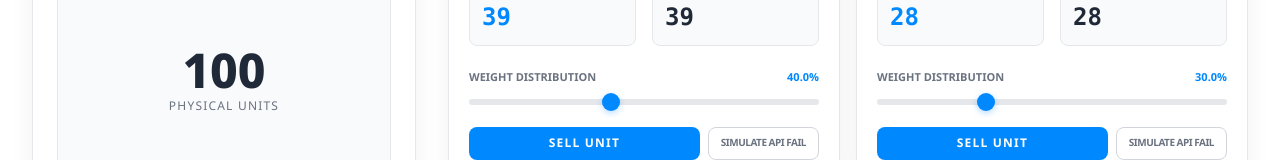
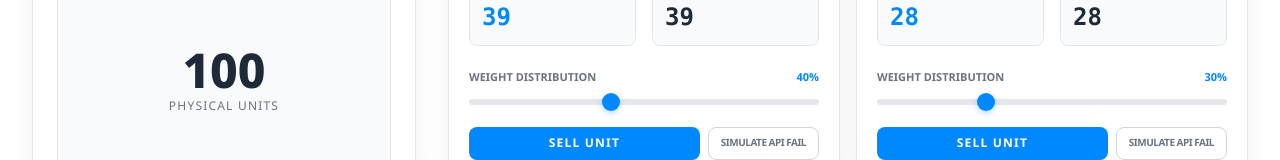
Before and after one commit to Tornth/stockrebalancing_simulation, a Vue app: page / in a window 1280 px wide. Shown: the part 471-631 px from the top of the page. Built offline with nearby package versions, Linux system fonts and the light colour scheme.

Commit message:
Logic: force integer-only weight distribution

```diff
--- a/src/App.vue
+++ b/src/App.vue
@@ -643,7 +643,7 @@ export default {
     },
     rebalanceWeights({ id, value }) {
       const masterId = id;
-      const newValue = parseFloat(value);
+      const newValue = Math.round(parseFloat(value));
       const masterChannel = this.channels.find(c => c.id === masterId);
       const oldValue = masterChannel.weight;
       const delta = newValue - oldValue;
@@ -654,17 +654,21 @@ export default {
       if (sumOthers > 0) {
         otherChannels.forEach(c => {
           const reduction = delta * (c.weight / sumOthers);
-          c.weight = Math.max(0, c.weight - reduction);
+          c.weight = Math.max(0, Math.round(c.weight - reduction));
         });
       }
 
       masterChannel.weight = newValue;
 
-      const total = this.channels.reduce((acc, c) => acc + c.weight, 0);
+      // Cleanup to ensure exactly 100% with no decimals
+      let total = this.channels.reduce((acc, c) => acc + Math.round(c.weight), 0);
+      this.channels.forEach(c => c.weight = Math.round(c.weight));
+
       const diff = 100 - total;
-      if (Math.abs(diff) > 0.001) {
-        const fallback = otherChannels.find(c => c.weight > 0) || otherChannels[0];
-        if (fallback) fallback.weight += diff;
+      if (diff !== 0) {
+        // Find a valid channel to absorb the rounding difference
+        const target = otherChannels.find(c => c.weight > 0) || otherChannels[0] || masterChannel;
+        target.weight = Math.max(0, target.weight + diff);
       }
 
       this.updateIdeals();
--- a/src/components/ChannelCard.vue
+++ b/src/components/ChannelCard.vue
@@ -86,7 +86,7 @@
       <div class="space-y-1" :class="{ 'opacity-30 grayscale cursor-not-allowed': !isSlidersActive }">
         <div class="flex justify-between text-[11px] font-bold text-gray-500">
           <span>WEIGHT DISTRIBUTION</span>
-          <span class="text-brand-blue">{{ channel.weight.toFixed(1) }}%</span>
+          <span class="text-brand-blue">{{ channel.weight.toFixed(0) }}%</span>
         </div>
         <input
           type="range"
@@ -94,7 +94,7 @@
           :disabled="!isSlidersActive"
           min="0"
           max="100"
-          step="0.1"
+          step="1"
           @input="$emit('weight-change', { id: channel.id, value: $event.target.value })"
           class="w-full h-1 bg-gray-200 rounded-lg appearance-none cursor-pointer accent-blue-500"
         >
```
